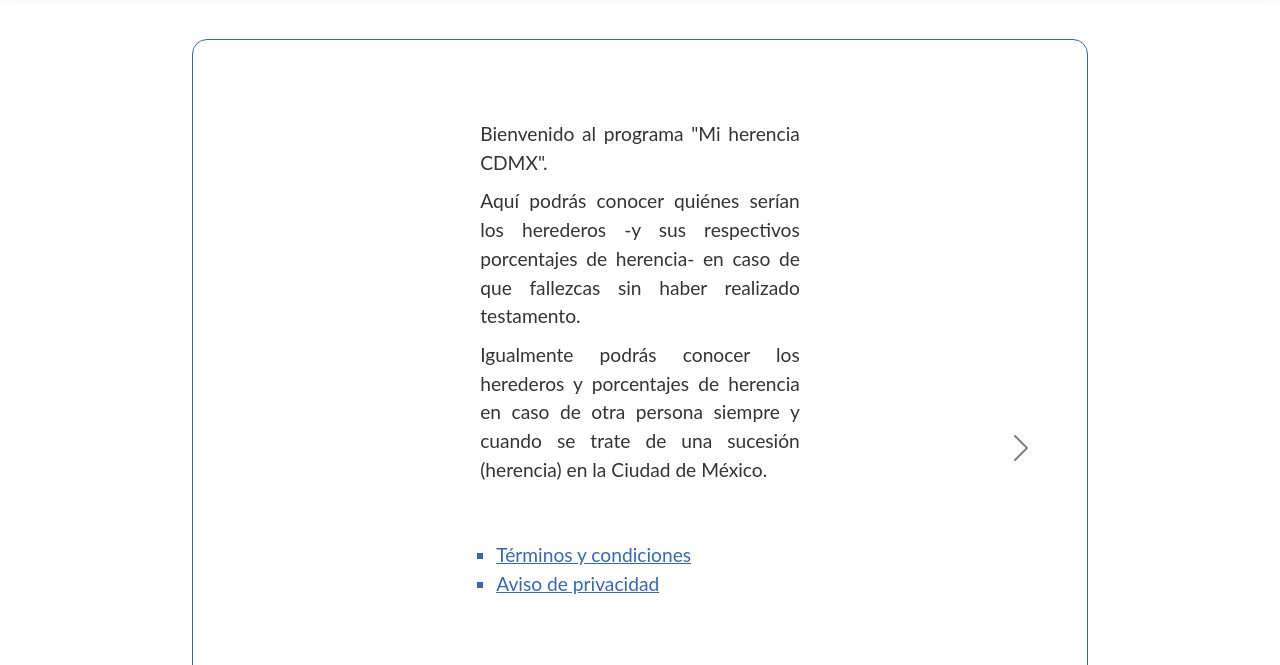
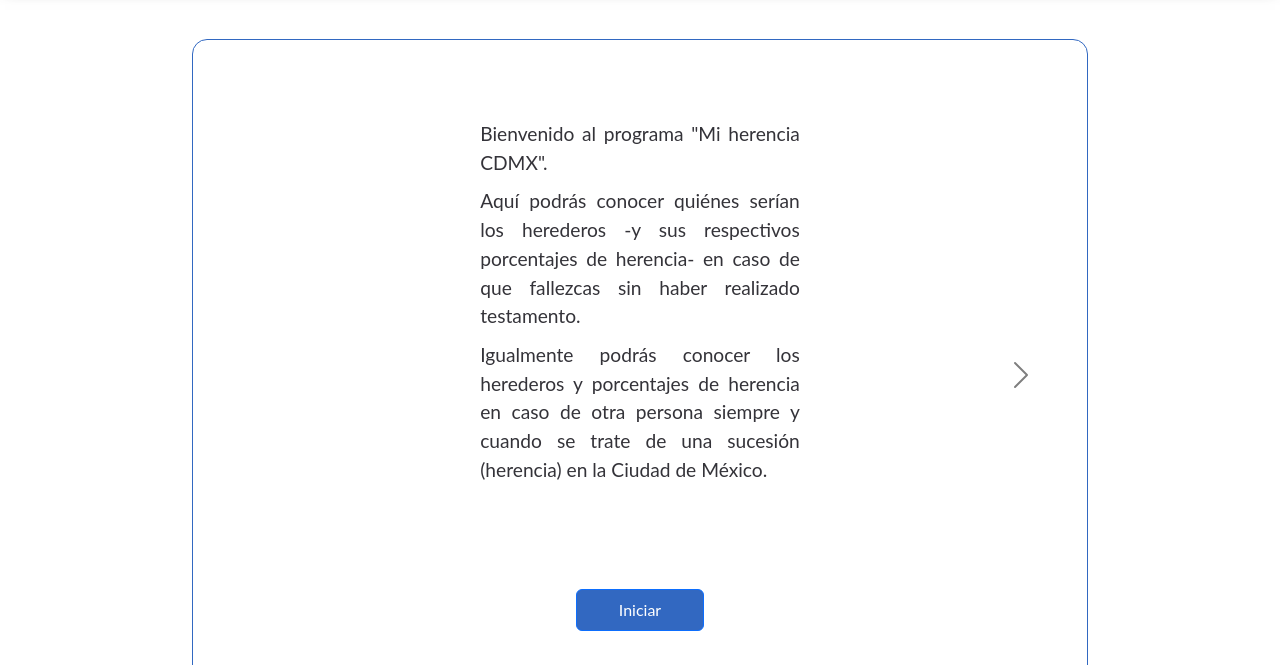
Before and after one commit to Morenito652/Misucesion, a plain HTML site: page index.html in a window 1280 px wide. Shown: the part 135-800 px from the top of the page. Drawn offline with nearby package versions, Linux system fonts and the light colour scheme.

Commit message:
Update index.html
Signed-off-by: Morenito652 <114818174+Morenito652@users.noreply.github.com>

```diff
--- a/index.html
+++ b/index.html
@@ -50,17 +50,6 @@
 
               </div>
 
-              <div class="terminos">
-
-                <ul>
-
-                  <li><a href="#">Términos y condiciones</a></li>
-
-                  <li><a href="#">Aviso de privacidad</a></li>
-
-                </ul>
-
-              </div>
 
               <button id="btn-iniciar" type="button" class="btn btn-primary btn-siguiente" data-bs-target="#carouselExampleControls" data-bs-slide="next">Iniciar</button>
 
```
